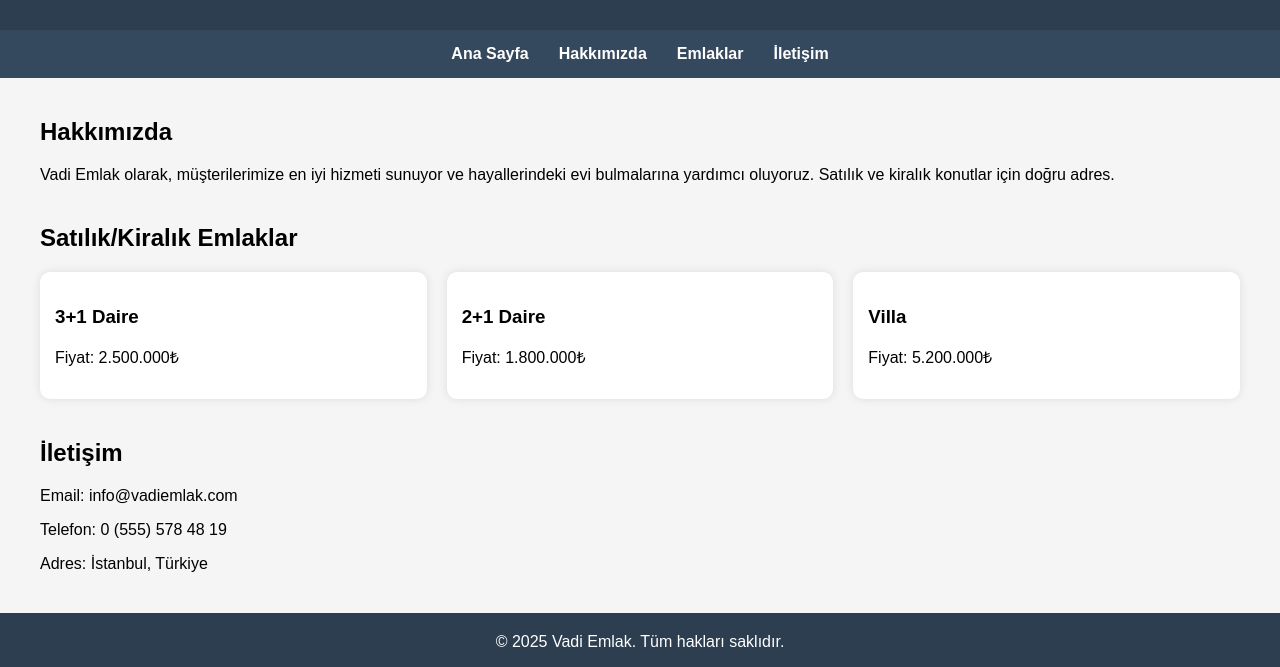
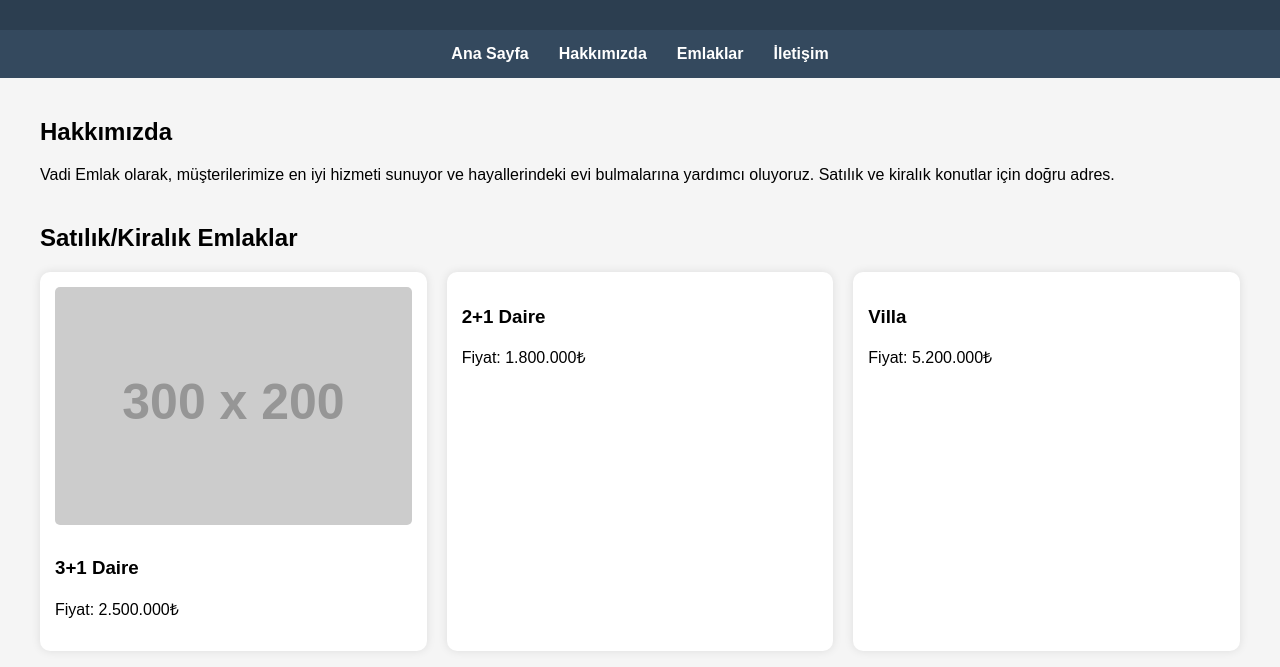
Before and after one commit to alpermuhammed1453-prog/vadiemlakoffical, a plain HTML site: page index.html in a window 1280 px wide. Shown: the part 133-800 px from the top of the page. Drawn offline with Linux system fonts and the light colour scheme; placeholder pictures from the web are drawn by us.

Commit message:
Update index.html

```diff
--- a/index.html
+++ b/index.html
@@ -56,6 +56,13 @@
             border-radius: 10px;
             box-shadow: 0 0 10px rgba(0,0,0,0.1);
         }
+        /* GÖRSEL STİLİ */
+        .property img {
+            width: 100%;
+            height: auto;
+            border-radius: 5px;
+            margin-bottom: 10px;
+        }
         footer {
             background-color: #2c3e50;
             color: white;
@@ -100,6 +107,8 @@
         <h2>Satılık/Kiralık Emlaklar</h2>
         <div class="properties">
             <div class="property">
+                <img src="https://via.placeholder.com/300x200?text=3%2B1+Daire+Görseli" alt="3+1 Daire Görseli">
+
                 <h3>3+1 Daire</h3>
                 <p>Fiyat: 2.500.000₺</p>
             </div>
```
